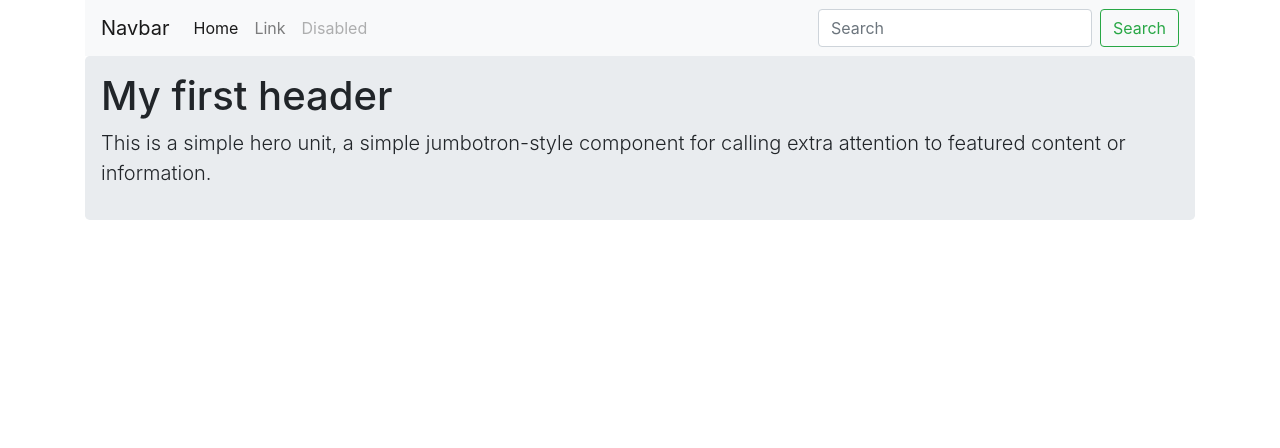
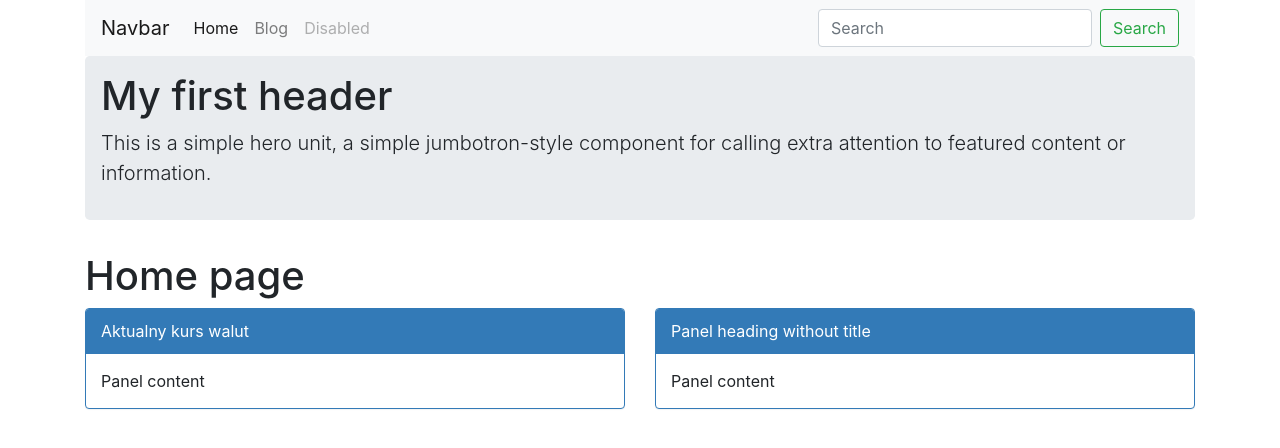
Before and after one commit to objectprogr/Dashboard, an Angular app: page / in a window 1280 px wide. Shown: the top 448 px of the page. Built offline with nearby package versions, Linux system fonts and the light colour scheme.

Commit message:
Added home and blog pages, routing, navbar

```diff
--- a/src/app/app.component.html
+++ b/src/app/app.component.html
@@ -1,7 +1,7 @@
 
 <div class="container">
 <nav class="navbar navbar-expand-lg navbar-light bg-light">
-  <a class="navbar-brand" href="#">Navbar</a>
+  <a class="navbar-brand" href="/">Navbar</a>
   <button class="navbar-toggler" type="button" data-toggle="collapse" data-target="#navbarSupportedContent" aria-controls="navbarSupportedContent" aria-expanded="false" aria-label="Toggle navigation">
     <span class="navbar-toggler-icon"></span>
   </button>
@@ -9,10 +9,10 @@
   <div class="collapse navbar-collapse" id="navbarSupportedContent">
     <ul class="navbar-nav mr-auto">
       <li class="nav-item active">
-        <a class="nav-link" href="#">Home <span class="sr-only">(current)</span></a>
+        <a class="nav-link" href="/">Home <span class="sr-only">(current)</span></a>
       </li>
       <li class="nav-item">
-        <a class="nav-link" href="#">Link</a>
+        <a class="nav-link" href="/blog">Blog</a>
       </li>
       <li class="nav-item">
         <a class="nav-link disabled" href="#">Disabled</a>
@@ -32,3 +32,4 @@
                     calling extra attention to featured content or information.</p>
   </div>
 </div>
+<router-outlet></router-outlet>
--- a/src/app/app.module.ts
+++ b/src/app/app.module.ts
@@ -1,16 +1,26 @@
 import { BrowserModule } from '@angular/platform-browser';
 import { NgModule } from '@angular/core';
 
+import { AppComponent } from './app.component';
+import { HomeComponent } from './home/home.component';
 
-import { AppComponent } from './app.component';
+import { Routes,RouterModule } from '@angular/router';
+import { BlogComponent } from './blog/blog.component';
 
+export const ROUTES: Routes = [
+  { path: '', component: HomeComponent },
+  { path: 'blog', component: BlogComponent },
+];
 
 @NgModule({
   declarations: [
-    AppComponent
+    AppComponent,
+    HomeComponent,
+    BlogComponent
   ],
   imports: [
-    BrowserModule
+    BrowserModule,
+    RouterModule.forRoot(ROUTES),
   ],
   providers: [],
   bootstrap: [AppComponent]
--- /dev/null
+++ b/src/app/blog/blog.component.html
@@ -0,0 +1,3 @@
+<p>
+  blog works!
+</p>
--- /dev/null
+++ b/src/app/blog/blog.component.ts
@@ -0,0 +1,15 @@
+import { Component, OnInit } from '@angular/core';
+
+@Component({
+  selector: 'app-blog',
+  templateUrl: './blog.component.html',
+  styleUrls: ['./blog.component.css']
+})
+export class BlogComponent implements OnInit {
+
+  constructor() { }
+
+  ngOnInit() {
+  }
+
+}
--- /dev/null
+++ b/src/app/home/home.component.html
@@ -0,0 +1,24 @@
+<div class="container">
+  <p></p>
+</div>
+<div class="container home_bg">
+  <h1>Home page</h1>
+  <div class="row">
+<div class="col-md-6 panel_row_size">
+  <div class="panel panel-primary">
+    <div class="panel-heading">Aktualny kurs walut</div>
+    <div class="panel-body">
+      Panel content
+    </div>
+  </div>
+</div>
+<div class="col-md-6 panel_row_size">
+  <div class="panel panel-primary">
+    <div class="panel-heading panel-title">Panel heading without title</div>
+    <div class="panel-body">
+      Panel content
+    </div>
+  </div>
+</div>
+</div>
+</div>
--- /dev/null
+++ b/src/app/home/home.component.ts
@@ -0,0 +1,15 @@
+import { Component, OnInit } from '@angular/core';
+
+@Component({
+  selector: 'app-home',
+  templateUrl: './home.component.html',
+  styleUrls: ['./home.component.css']
+})
+export class HomeComponent implements OnInit {
+
+  constructor() { }
+
+  ngOnInit() {
+  }
+
+}
--- a/src/styles.css
+++ b/src/styles.css
@@ -2,3 +2,41 @@
 .jumbotron{
     padding: 1rem 1rem;
 }
+
+/* Panels */
+.panel {
+    margin-bottom: 20px;
+    background-color: #fff;
+    border: 1px solid transparent;
+    border-radius: 4px;
+    -webkit-box-shadow: 0 1px 1px rgba(0,0,0,.05);
+    box-shadow: 0 1px 1px rgba(0,0,0,.05);
+    width: 100%;
+
+}
+.panel-heading {
+	padding: 10px 15px;
+	border-bottom: 1px solid transparent;
+	border-top-left-radius: 3px;
+	border-top-right-radius: 3px;
+}
+.panel-primary {
+	border-color: #337ab7;
+}
+.panel-title {
+	margin-top: 0;
+	margin-bottom: 0;
+	font-size: 16px;
+	color: inherit;
+}
+.panel-body {
+	padding: 15px;
+}
+.panel-primary > .panel-heading {
+	color: #fff;
+	background-color: #337ab7;
+	border-color: #337ab7;
+}
+.panel_row_size{
+    width: 45%;
+}
```
Also changed, not shown: src/app/blog/blog.component.css (added), src/app/home/home.component.css (added), 2 other files (tests, documents, lock files or other folders).
